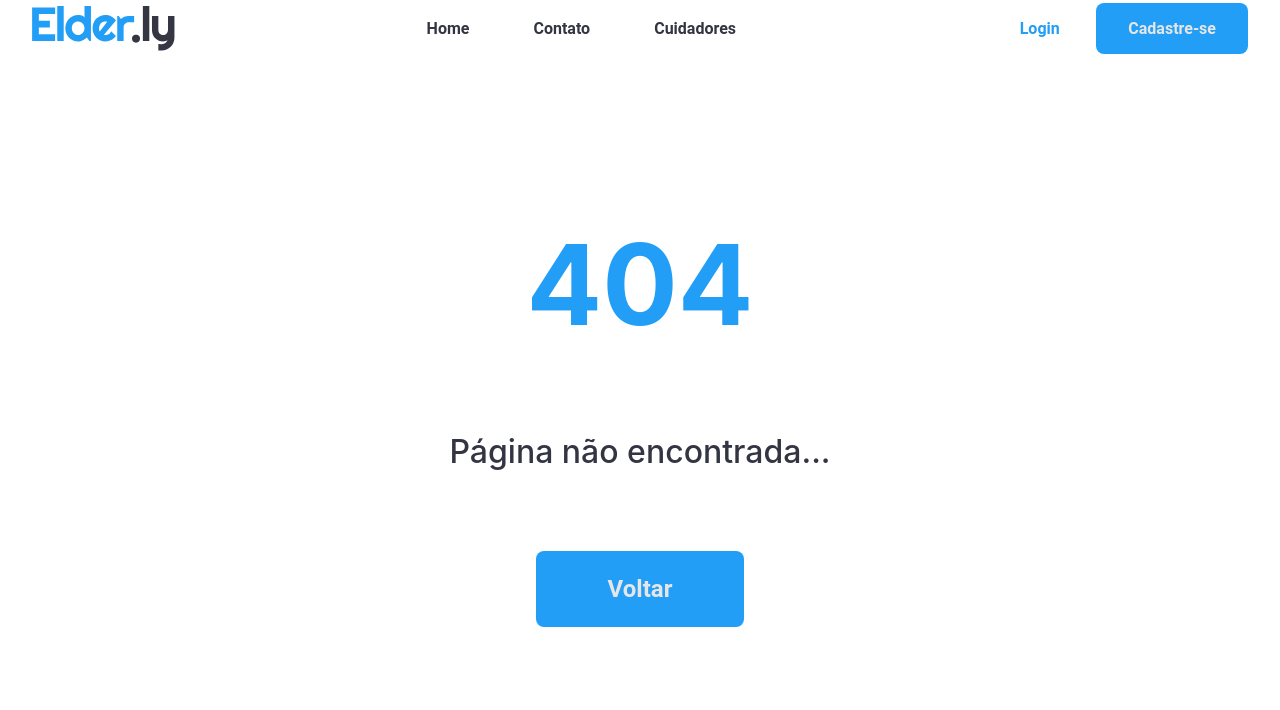
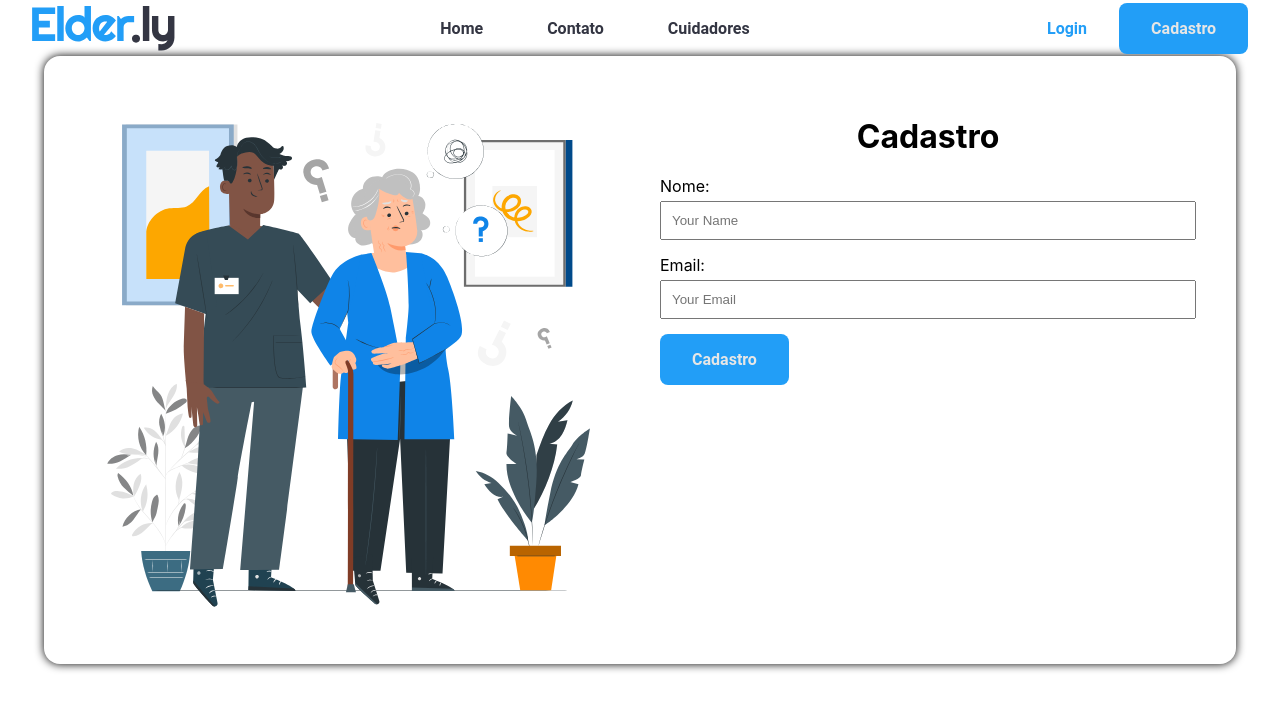
Before and after one commit to Elder-Connect/FrontEnd, a React (Create React App) app: page /Cadastro in a window 1280 px wide. Before the commit this address had no page. Shown: the top 710 px of the page. Built offline with nearby package versions, Linux system fonts and the light colour scheme.

Commit message:
Inicio Página Cadastro + Fixes

```diff
--- a/src/Router.jsx
+++ b/src/Router.jsx
@@ -3,13 +3,15 @@ import { BrowserRouter, Routes, Route } from 'react-router-dom';
 import Home from './pages/Home';
 import SignUp from './pages/SignUp';
 import NotFound from './pages/NotFound';
+import Cuidadores from './pages/Cuidadores';
 
 function Router() {
   return (
     <BrowserRouter>
       <Routes>
 				<Route path={"/"} element={<Home />} />
-				<Route path="/signup" element={<SignUp />} />
+				<Route path="/Cadastro" element={<SignUp />} />
+        <Route path="/cuidadores" element={<Cuidadores />} />
 				<Route path="*" element={<NotFound />} />
       </Routes>
     </BrowserRouter>
--- a/src/components/Button.jsx
+++ /dev/null
@@ -1,51 +0,0 @@
-import { React, useState } from "react";
-import { useNavigate } from "react-router-dom";
-
-function Button(props) {
-  const { text, filled, primaryColor, path, padding, fontSize } = props;
-
-  const [isHover, setIsHover] = useState(false);
-
-  const navigate = useNavigate();
-
-  const handleMouseEnter = () => {
-    setIsHover(true);
-  };
-  const handleMouseLeave = () => {
-    setIsHover(false);
-  };
-
-  const ButtonStyle = {
-    backgroundColor: filled ? "var(--primary)" : "transparent",
-    color: primaryColor ? "var(--primary)" : filled ? "var(--white)" : "var(--black)",
-    fontFamily: "Roboto, sans-serif",
-    fontWeight: 600,
-    fontSize: fontSize ? fontSize : "1em",
-    display: "inline-block",
-    padding: padding ? padding : "1em 2em",
-    borderRadius: "8px",
-    border: "none",
-    cursor: "pointer",
-    textDecoration: "none",
-    transition: "0.2s",
-  };
-
-  const ButtonHoverStyle = {
-    ...ButtonStyle,
-    backgroundColor: filled ? "var(--primary-hover)" : "none",
-    color: filled ? "var(--white)" : "var(--primary-hover)",
-  };
-
-  return (
-    <button
-      onClick={() => navigate(path)}
-      onMouseEnter={handleMouseEnter}
-      onMouseLeave={handleMouseLeave}
-      style={isHover ? ButtonHoverStyle : ButtonStyle}
-    >
-      {text}
-    </button>
-  );
-}
-
-export default Button;
--- a/src/components/Header.jsx
+++ b/src/components/Header.jsx
@@ -3,7 +3,6 @@ import { useNavigate } from "react-router-dom"
 import './Header.css'
 import Logo from '../assets/img/logo.svg'
 import HeaderDropdown from './HeaderDropdown'
-import Button from './Button'
 
 function Header() {
   const [isLoged, setIsLoged] = useState(false);
@@ -15,13 +14,18 @@ function Header() {
     <header>
         <img className="logo" src={Logo} alt="Elder.ly Logo"/>
         <nav>
-          <Button path="/" text="Home"/>
-          <Button path="/Contato" text="Contato"/>
-          <Button path="/Cuidadores" text="Cuidadores"/>
-          {isLoged ? <Button path="/Chat" text="Chat"/> : null}
-          {isLoged && role === 'cuidador' ? <Button path="/Agenda" text="Agenda"/> : null}
+          <button className='btnNoBg' onClick={() => navigate("/")}>Home</button>
+          <button className='btnNoBg' onClick={() => navigate("/Contato")}>Contato</button>
+          <button className='btnNoBg' onClick={() => navigate("/Cuidadores")}>Cuidadores</button>
+          {isLoged ? <button className='btnNoBg' onClick={() => navigate("/Chat")}>Chat</button> : null}
+          {isLoged && role === 'cuidador' ? <button className='btnNoBg' onClick={() => navigate("/Agenda")}>Agenda</button> : null}
         </nav>
-        { isLoged ? <HeaderDropdown /> : <div className='user'><Button path="/Login" primaryColor={true} text="Login"/> <Button path="/Cadastro" filled={true} text="Cadastre-se"/></div>}
+        { isLoged ? <HeaderDropdown /> :
+          <div className='user'>
+            <button className='btnNoBg primaryColor' onClick={() => navigate("/Login")}>Login</button>
+            <button className='btn' onClick={() => navigate("/Cadastro")}>Cadastro</button>
+          </div>
+        }
     </header>
   )
 }
--- a/src/global.css
+++ b/src/global.css
@@ -2,6 +2,7 @@
   --primary: hsl(205, 93%, 55%);
   --primary-hover: hsl(203, 93%, 45%);
   --black: hsl(232, 13%, 23%);
+  --subtitle: hsl(232, 3%, 75%);
   --white: hsl(0, 0%, 90%);
 }
 
@@ -34,24 +35,48 @@ code {
   display: flex;
   flex-direction: column;
   align-items: center;
+  justify-content: center;
   margin: 0 auto;
   width: 90%;
   height: 93vh;
 }
 
-button {
-  text-decoration: none;
+.btn {
   white-space: nowrap;
-  color: var(--black);
-  background-color: transparent;
+  color: var(--white);
+  background-color: var(--primary);
+  padding: 1em 2em;
+  border-radius: 8px;
   border: none;
   font-family: 'Roboto', sans-serif;
   font-size: 1em;
   font-weight: 600;
   cursor: pointer;
+  transition:  0.2s;
 }
 
-button:hover {
+.btn:hover {
+  background-color: var(--primary-hover);
+}
+
+.btnNoBg {
+  white-space: nowrap;
+  color: var(--black);
+  background-color: transparent;
+  padding: 1em 2em;
+  border: none;
+  font-family: 'Roboto', sans-serif;
+  font-size: 1em;
+  font-weight: 600;
+  cursor: pointer;
+  transition:  0.2s;
+}
+
+.btnNoBg:hover {
+  color: var(--primary);
+}
+
+.primaryColor{
   color: var(--primary);
 }
 
--- /dev/null
+++ b/src/pages/Cuidadores.jsx
@@ -0,0 +1,12 @@
+import React from 'react'
+import Header from '../components/Header'
+
+function Cuidadores() {
+  return (
+    <>
+        <Header />
+    </>
+  )
+}
+
+export default Cuidadores
--- a/src/pages/NotFound.jsx
+++ b/src/pages/NotFound.jsx
@@ -1,6 +1,5 @@
 import { useNavigate } from "react-router-dom";
 import Header from "../components/Header";
-import Button from "../components/Button";
 
 function NotFound() {
   const navigate = useNavigate();
@@ -8,10 +7,10 @@ function NotFound() {
   return (
     <>
       <Header />
-      <div className="container" style={{marginTop: '10em', gap: '5em'}}>
+      <div className="container" style={{gap: '5em'}}>
         <h1 className="title">404</h1>
         <p className="subtitle">Página não encontrada...</p>
-        <Button path={-1} filled={true} text="Voltar" padding="1em 3em" fontSize="1.5em"/>
+        <button className='btn' onClick={() => navigate(-1)}>Voltar</button>
       </div>
     </>
   );
--- /dev/null
+++ b/src/pages/SignUp.css
@@ -0,0 +1,50 @@
+.signup {
+  display: flex;
+  width: 90%;
+  border-radius: 16px;
+  margin: 0 auto;
+  padding: 20px;
+  box-shadow: 0 0 10px 0 rgba(0, 0, 0, 1);
+}
+
+.formContainer,
+.imageContainer {
+  flex: 1;
+  padding: 20px;
+}
+
+.formContainer h1 {
+  text-align: center;
+  margin-bottom: 20px;
+}
+
+.formContainer label {
+  display: block;
+  margin-bottom: 5px;
+}
+
+.formContainer input {
+  width: 100%;
+  padding: 10px;
+  box-sizing: border-box;
+  margin-bottom: 15px;
+}
+
+.formContainer textarea {
+  width: 100%;
+  height: 150px;
+  padding: 10px;
+  box-sizing: border-box;
+  margin-bottom: 15px;
+}
+
+.imageContainer img {
+  width: 100%;
+  height: auto;
+}
+
+@media screen and (max-width: 768px) {
+  .container {
+    flex-direction: column;
+  }
+}
--- a/src/pages/SignUp.jsx
+++ b/src/pages/SignUp.jsx
@@ -1,11 +1,28 @@
 import React from 'react'
 import Header from '../components/Header'
+import './SignUp.css'
+import SignUpImage from '../assets/img/signup.svg'
 
 function SignUp() {
   return (
     <>
-        <Header />
-        <div className="asd">SIGNUP</div>
+      <Header />
+      <div className="signup">
+          <div className="imageContainer">
+              <img src={SignUpImage} alt="Ilustração Cadastro" />
+          </div>
+          <div className="formContainer">
+              <h1>Cadastro</h1>
+              <form action="#">
+                  <label htmlFor="name">Nome:</label>
+                  <input type="text" id="name" name="name" placeholder="Your Name"/>
+                  <label htmlFor="email">Email:</label>
+                  <input type="email" id="email" name="email" placeholder="Your Email"/>
+                  <button className='btn'>Cadastro</button>
+              </form>
+          </div>
+      </div>
+
     </>
   )
 }
```
Also changed, not shown: src/assets/img/signup.svg (added).
